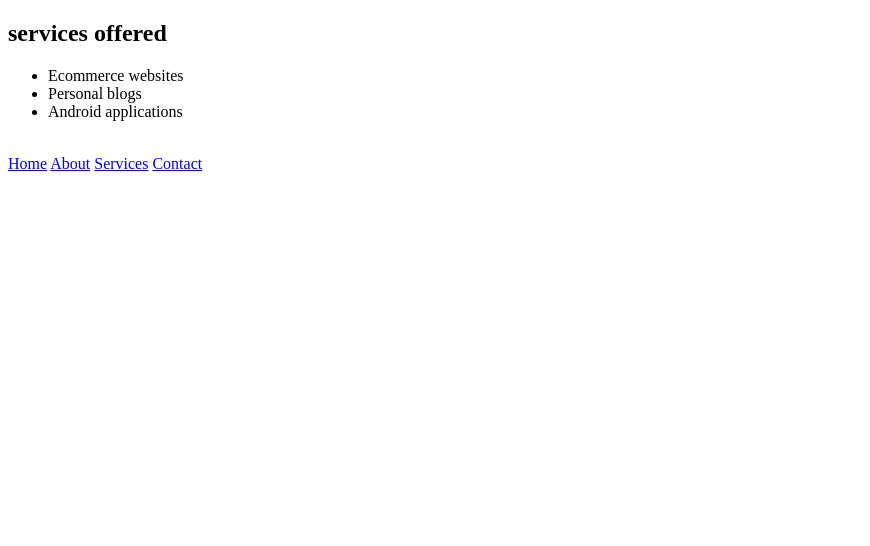
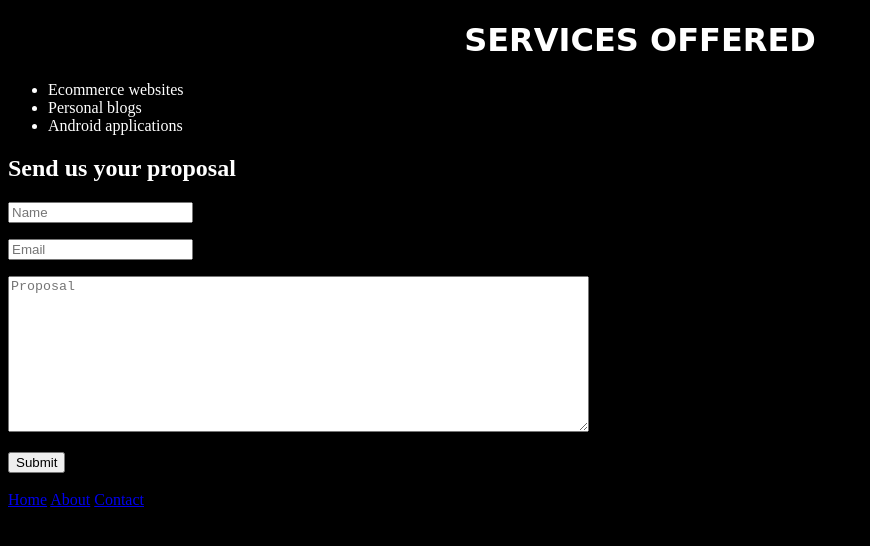
Before and after one commit to Judembarire/Portfolio, a plain HTML site: page services.html in a window 1280 px wide. Shown: the whole page, without its empty margins (0-870 px from the left). Drawn offline with Linux system fonts and the light colour scheme.

Commit message:
updated portfolio

```diff
--- /dev/null
+++ b/home.css
@@ -0,0 +1,15 @@
+body{
+    background-color: black;
+    color: white;
+    text-align: center;
+
+}
+a {
+    text-underline: blue;
+    color: blue;
+}
+a:hover{
+    color: crimson;
+    text-decoration: none;
+animation: ease-in-out;
+}
--- a/services.html
+++ b/services.html
@@ -3,20 +3,47 @@
 <head>
     <meta charset="UTF-8">
     <title>Services offered</title>
+    <style>
+        a:hover{
+    color: crimson;
+    text-decoration: none;
+animation: ease-in-out;
+}
+        body{
+            background-color: black;
+            color: white;
+        }
+.one:hover{
+    background-color: yellow;
+}
+h1{
+    text-align: center;
+    font-family: cursive;
+}
+    </style>
+
 </head>
 <body>
-<h2>services offered</h2>
+<h1>SERVICES OFFERED</h1>
 <ul>
     <li>Ecommerce websites</li>
     <li>Personal blogs</li>
     <li>Android applications</li>
 
 </ul>
+<!--<a href="services.html">Services</a>-->
+
+<h2>Send us your proposal</h2>
+<form action="">
+<p><input type="text" placeholder="Name"></p>
+<p><input type="text"placeholder="Email"></p>
+  <p><textarea name="" id="" cols="70" rows="10" PLACEHOLDER="Proposal"></textarea></p>
+<button class="one">Submit</button>
+
+</form>
 <br>
 <a href="index.html">Home</a>
 <a href="About.html">About</a>
-<a href="services.html">Services</a>
 <a href="contact.html">Contact</a>
-
 </body>
 </html>
```
Also changed, not shown: About.html (+10 -2 lines), contact.html (+14 -1 lines), index.html (+5 -12 lines).
